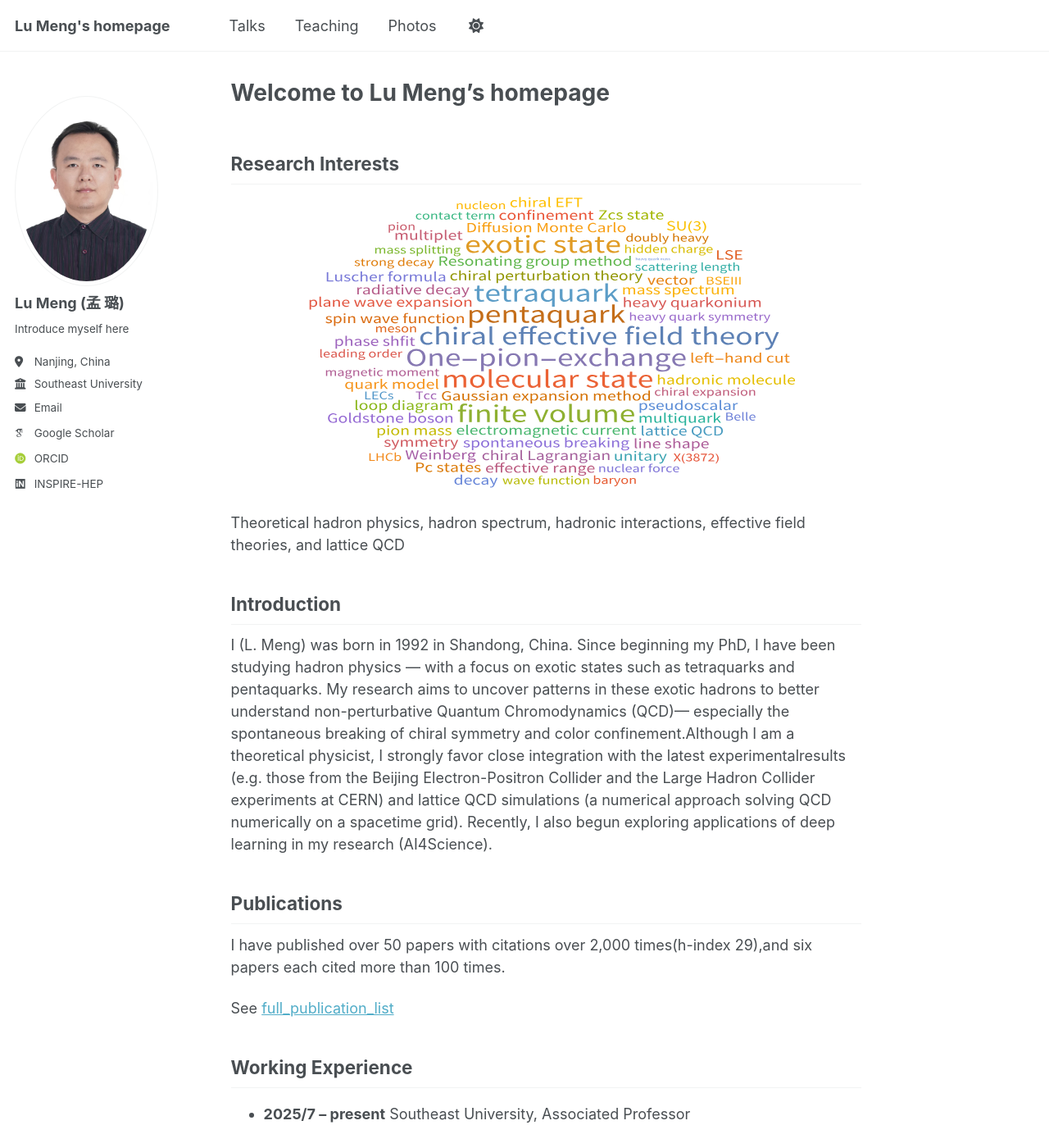
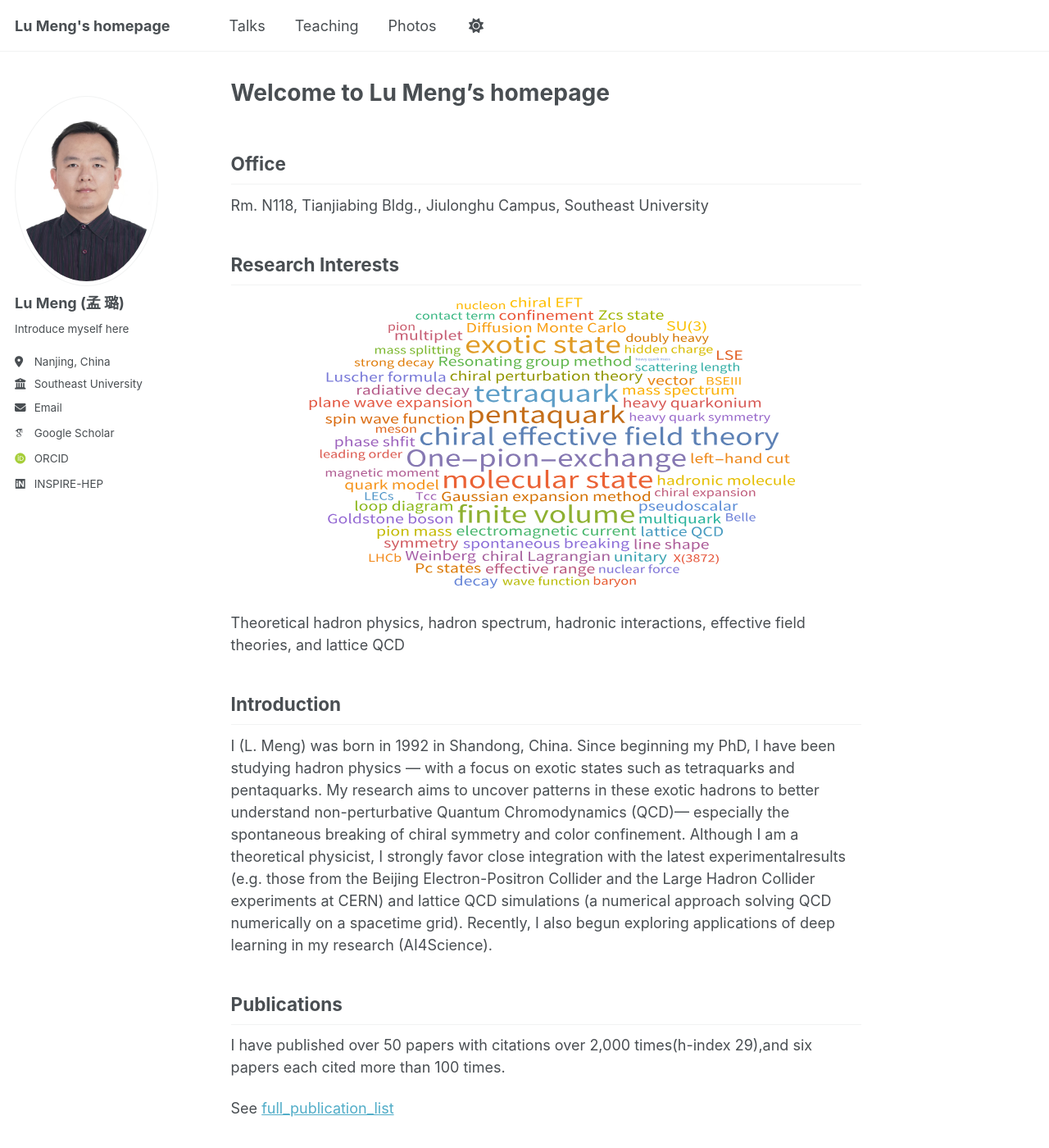
Before and after one commit to dreamwaymeng/dreamwaymeng.github.io, a Jekyll site: the page built from _pages/about.md, in a window 1280 px wide and 1400 px high. Shown: the whole window at 82% size. Built offline with Jekyll 4.4.1, drawn with Linux system fonts in a browser that asks for light colours; some web fonts are replaced; a script that is not in the unit is left out.

Commit message:
fix_typo_add office

```diff
--- a/_pages/about.md
+++ b/_pages/about.md
@@ -6,6 +6,8 @@ redirect_from:
   - /about/
   - /about.html
 ---
+## Office
+Rm. N118, Tianjiabing Bldg., Jiulonghu Campus, Southeast University
 
 <!-- ![at_PKU](images/lu_Meng.jpg) -->
 ## Research Interests
@@ -16,7 +18,7 @@ Theoretical hadron physics, hadron spectrum, hadronic interactions, effective fi
 
 ## Introduction
 
-I (L. Meng) was born in 1992 in Shandong, China. Since beginning my PhD, I have been studying hadron physics — with a focus on exotic states such as tetraquarks and pentaquarks. My research aims to uncover patterns in these exotic hadrons to better understand non-perturbative Quantum Chromodynamics (QCD)— especially the spontaneous breaking of chiral symmetry and color confinement.Although I am a theoretical physicist, I strongly favor close integration with the latest experimentalresults (e.g. those from the Beijing Electron-Positron Collider and the Large Hadron Collider experiments at CERN) and lattice QCD simulations (a numerical approach solving QCD numerically on a spacetime grid). Recently, I also begun exploring applications of deep learning in my research (AI4Science).
+I (L. Meng) was born in 1992 in Shandong, China. Since beginning my PhD, I have been studying hadron physics — with a focus on exotic states such as tetraquarks and pentaquarks. My research aims to uncover patterns in these exotic hadrons to better understand non-perturbative Quantum Chromodynamics (QCD)— especially the spontaneous breaking of chiral symmetry and color confinement. Although I am a theoretical physicist, I strongly favor close integration with the latest experimentalresults (e.g. those from the Beijing Electron-Positron Collider and the Large Hadron Collider experiments at CERN) and lattice QCD simulations (a numerical approach solving QCD numerically on a spacetime grid). Recently, I also begun exploring applications of deep learning in my research (AI4Science).
 
 ## Publications
 I have published over 50 papers with citations over 2,000 times(h-index 29),and six papers each cited more than 100 times.
```
